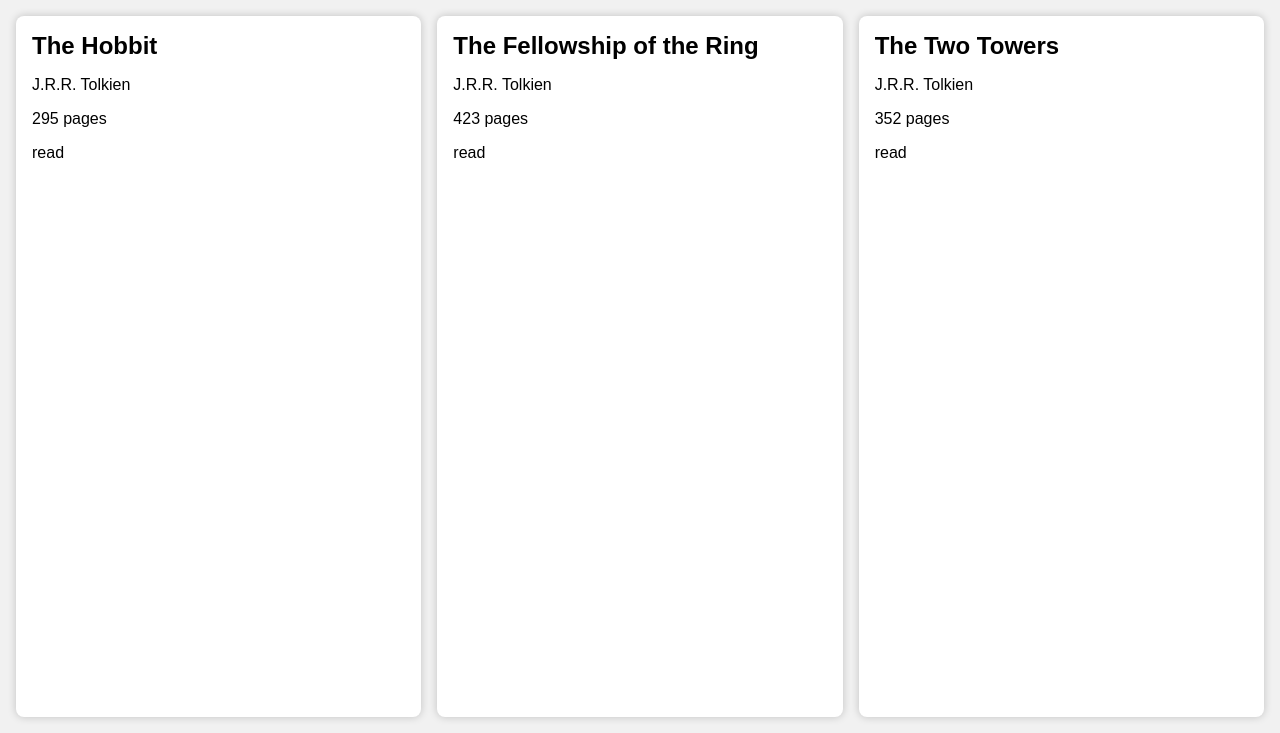
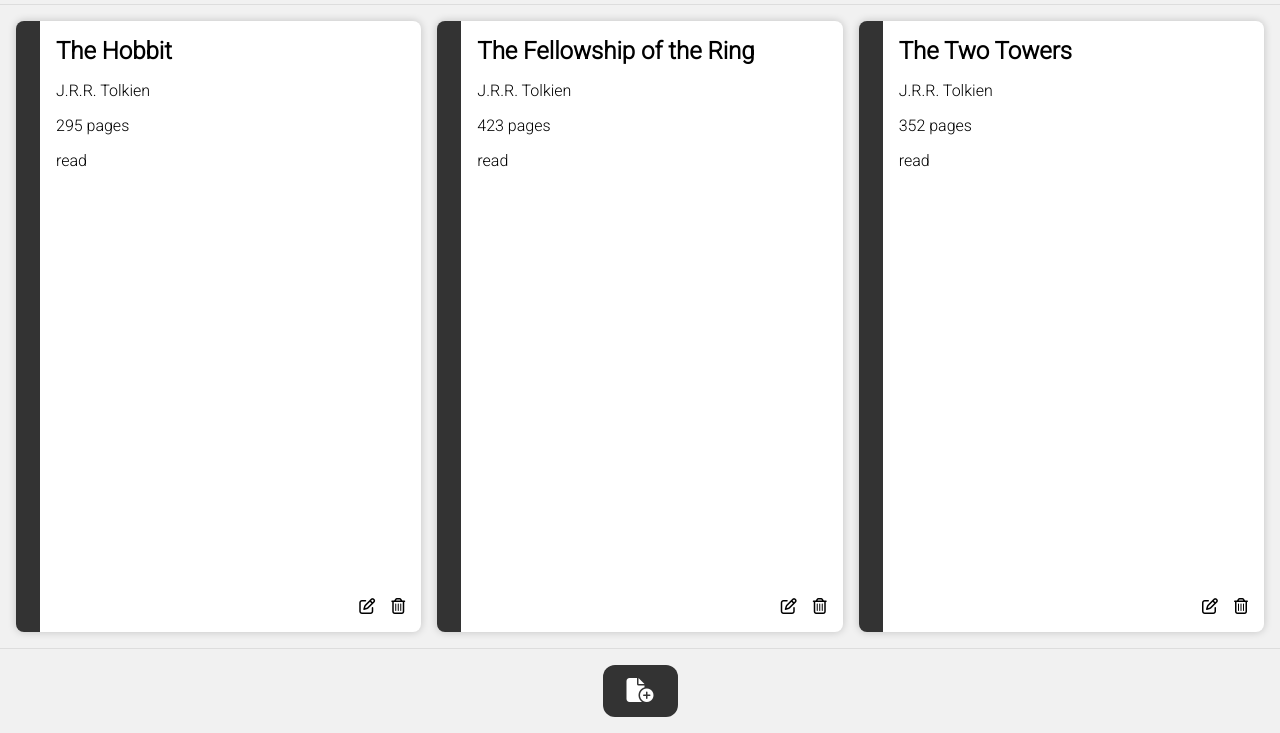
Before and after one commit to dustinshook/Library, a plain HTML site: page index.html in a window 1280 px wide. Shown: the part 67-800 px from the top of the page. Drawn offline with Linux system fonts and the light colour scheme.

Commit message:
add/remove book functionality

```diff
--- a/css/style.css
+++ b/css/style.css
@@ -5,7 +5,7 @@
 
 body {
     background-color: #f1f1f1;
-    font-family: Arial, Helvetica, sans-serif;
+    font-family: 'Roboto', sans-serif;
     margin: 0;
     padding: 0;
     box-sizing: border-box;
@@ -40,8 +40,8 @@ nav ul li a {
 
 li.logo {
     font-size: 1.5rem;
-    font-weight: bold;
     margin-right: auto;
+    font-family: 'Permanent Marker', cursive;
 }
 
 li.nav-item {
@@ -49,9 +49,8 @@ li.nav-item {
 }
 
 li.nav-item:hover {
-    text-decoration: underline;
-    text-decoration-thickness: 2px;
-    text-underline-offset: 0.5em;
+    background-color: #ddd;
+    border-radius: 0.5em;
 }
 
 #main {
@@ -61,6 +60,7 @@ li.nav-item:hover {
     display: grid;
     grid-template-columns: repeat(auto-fit, minmax(300px, 1fr));
     gap: 1em;
+    overflow: scroll;
 }
 
 #main .card {
@@ -71,9 +71,58 @@ li.nav-item:hover {
     display: flex;
     flex-direction: column;
     gap: 1em;
+    border-left: 1.5rem solid #333;
 }
 
 .card .title {
     font-size: 1.5rem;
     font-weight: bold;
 }
+
+.card .footer {
+    align-self: flex-end;
+    display: flex;
+    justify-content: baseline;
+    gap: 1em;
+    margin-top: auto;
+}
+
+.card .footer .btn {
+    border: none;
+    cursor: pointer;
+
+    transition: all 0.2s ease-in-out;
+}
+
+.card .footer .btn:hover {
+    scale: 1.2;
+}
+
+#footer {
+    grid-column: 1;
+    grid-row: 3;
+    background-color: #f1f1f1;
+    padding: 1em;
+    border-top: 1px solid #ddd;
+}
+
+#footer #controls {
+    display: flex;
+    gap: 1em;
+    justify-content: center;
+    font-size: 1.5rem;
+}
+
+#controls #add-book {
+    background-color: #333;
+    color: #fff;
+    padding: 0.5em 1em;
+    border-radius: 0.5em;
+    border: none;
+    cursor: pointer;
+
+}
+
+.hidden {
+    display: none;
+}
--- a/index.html
+++ b/index.html
@@ -4,6 +4,10 @@
     <meta charset="UTF-8">
     <meta name="viewport" content="width=device-width, initial-scale=1.0">
     <link  type="text/css" rel="stylesheet" href="css/style.css">
+    <link rel="stylesheet" href="https://cdnjs.cloudflare.com/ajax/libs/font-awesome/6.4.0/css/all.min.css">
+    <link rel="preconnect" href="https://fonts.googleapis.com">
+    <link rel="preconnect" href="https://fonts.gstatic.com" crossorigin>
+    <link href="https://fonts.googleapis.com/css2?family=Permanent+Marker&family=Roboto:wght@300&display=swap" rel="stylesheet">
     <title>Library</title>
 </head>
 <body>
@@ -12,7 +16,7 @@
             <nav>
                 <ul>
                     <li class="logo">
-                        <a href="/">MyLibrary</a>
+                        <a href="/">Book Club</a>
                     </li>
                     <li class="nav-item">
                         <a href="/">Mission</a>
@@ -24,7 +28,13 @@
             </nav>
         </div>
         <div id="main"></div>
-        <div id="footer"></div>
+        <div id="footer">
+            <div id="controls">
+                <div class="control" id="add-book">
+                    <i class="fas fa-file-circle-plus"></i>
+                </div>
+            </div>
+        </div>
     </div>
 
     <script type="text/javascript" src="js/main.js"></script>
--- a/js/main.js
+++ b/js/main.js
@@ -7,6 +7,17 @@ class Book {
         this.author = author;
         this.pages = pages;
         this.read = read;
+    }
+
+    get title() {
+        return this._title;
+    }
+
+    set title(title) {
+        if (typeof title !== 'string') {
+            throw new Error('Title must be a string');
+        }
+        this._title = title;
     }
 
     info() {
@@ -33,13 +44,32 @@ class Book {
         read.classList.add('read');
         read.textContent = this.read ? 'read' : 'not read yet';
 
+        const footer = document.createElement('div');
+        footer.classList.add('footer');
+
+        footer.innerHTML = `
+            <div class="btn" id="edit-book"><i class="fa-regular fa-pen-to-square"></i></div>
+            <div class="btn" id="remove-book"><i class="fa-regular fa-trash-can"></i></div>
+            `;
+
         card.appendChild(title);
         card.appendChild(author);
         card.appendChild(pages);
         card.appendChild(read);
+        card.appendChild(footer);
 
-        return card;
+        footer.addEventListener('click', (e) => {
+            if (e.target.closest('#remove-book')) {
+                card.remove();
+                myLibrary.splice(myLibrary.indexOf(this), 1);
+            }
+        });
+
+        this.card = card;
+
+        return this.card;
     }
+
 }
 
 const addBookToLibrary = (book) => {
@@ -50,6 +80,7 @@ const addBookToLibrary = (book) => {
 /* dom loaded */
 document.addEventListener('DOMContentLoaded', () => {
     const main = document.getElementById('main');
+    const addBook = document.getElementById('add-book');
 
     myLibrary.push(new Book('The Hobbit', 'J.R.R. Tolkien', 295, true));
     myLibrary.push(new Book('The Fellowship of the Ring', 'J.R.R. Tolkien', 423, true));
@@ -59,7 +90,16 @@ document.addEventListener('DOMContentLoaded', () => {
 
     myLibrary.forEach(book => {
         main.appendChild(book.renderCard());
+    });
 
-        //console.log(book.renderCard());
+    addBook.addEventListener('click', () => {
+        const title = prompt('Title');
+        const author = prompt('Author');
+        const pages = prompt('Pages');
+        const read = confirm('Read?');
+
+        const book = new Book(title, author, pages, read);
+        myLibrary.push(book);
+        main.appendChild(book.renderCard());
     });
 });
```
